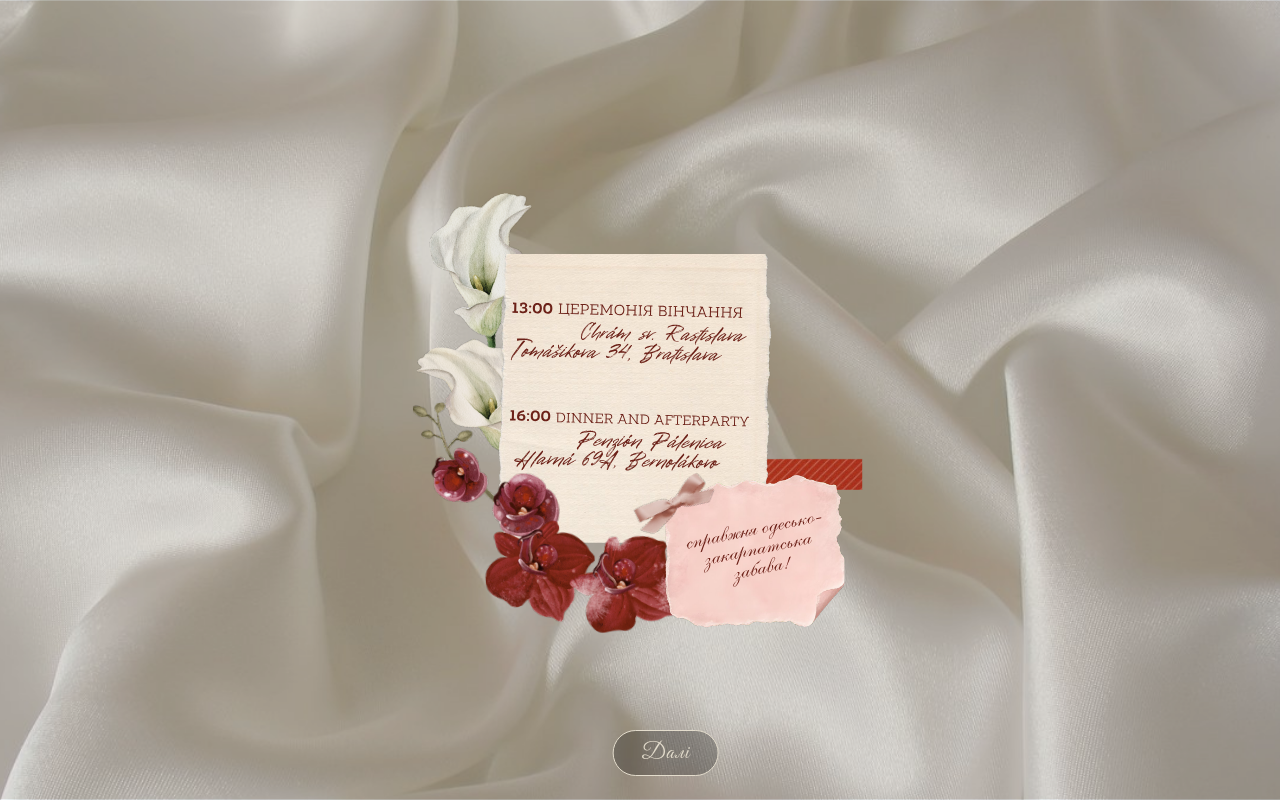
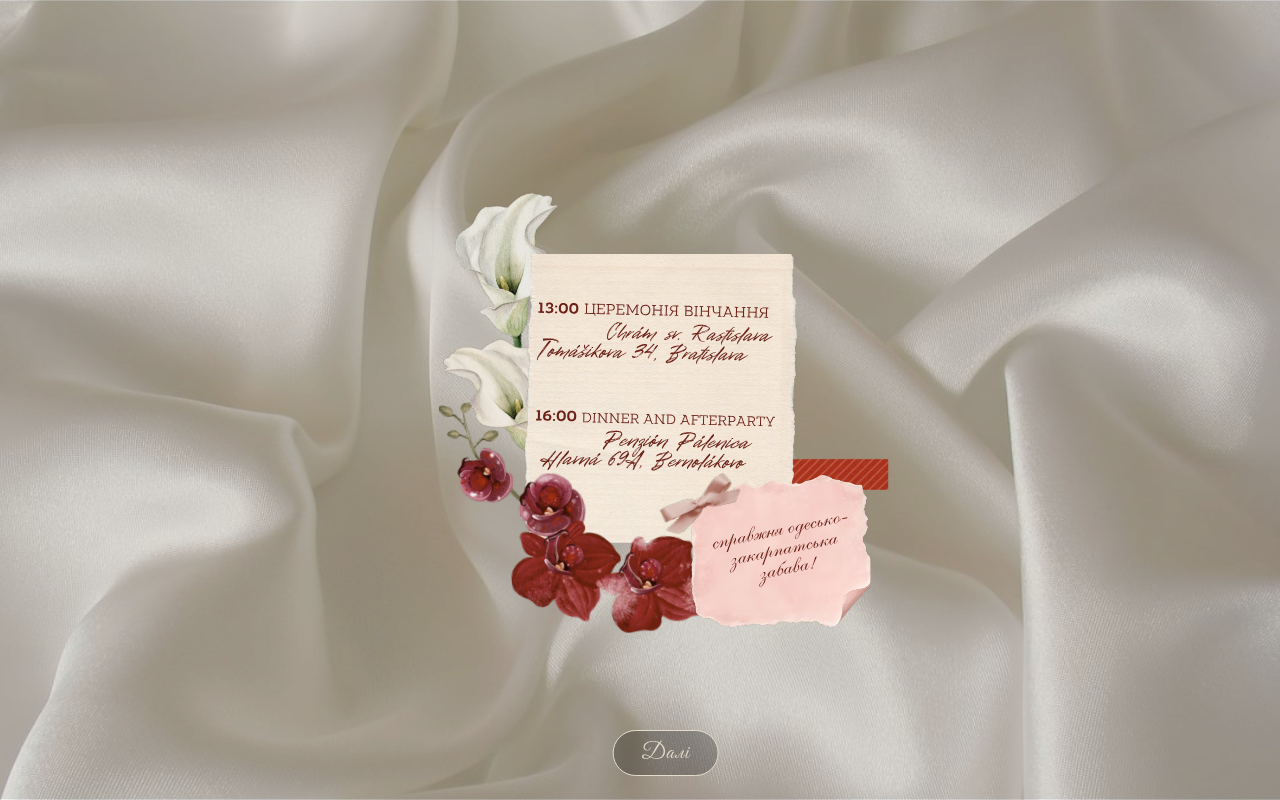
Before and after one commit to s4laTcezar/wedding-invitation, an Angular app in the folder frontend/: page /next in a window 1280 px wide. Built offline with nearby package versions, Linux system fonts and the light colour scheme.

Commit message:
changed position

```diff
--- a/frontend/src/app/components/next-page/next-page.component.scss
+++ b/frontend/src/app/components/next-page/next-page.component.scss
@@ -47,7 +47,7 @@
   position: relative;
   z-index: 0;
   width: min(85%, 380px);
-  left: 3%
+  left: 5%
 }
 
 .next-page__note {
```
